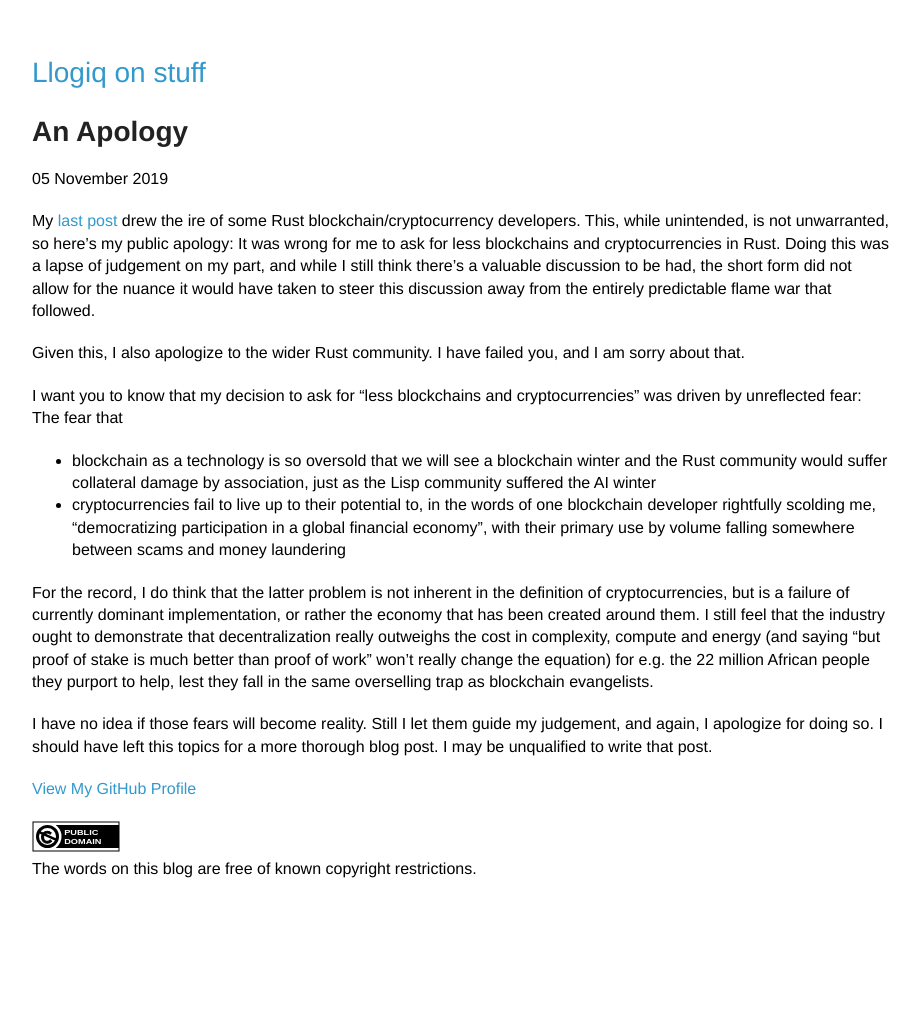
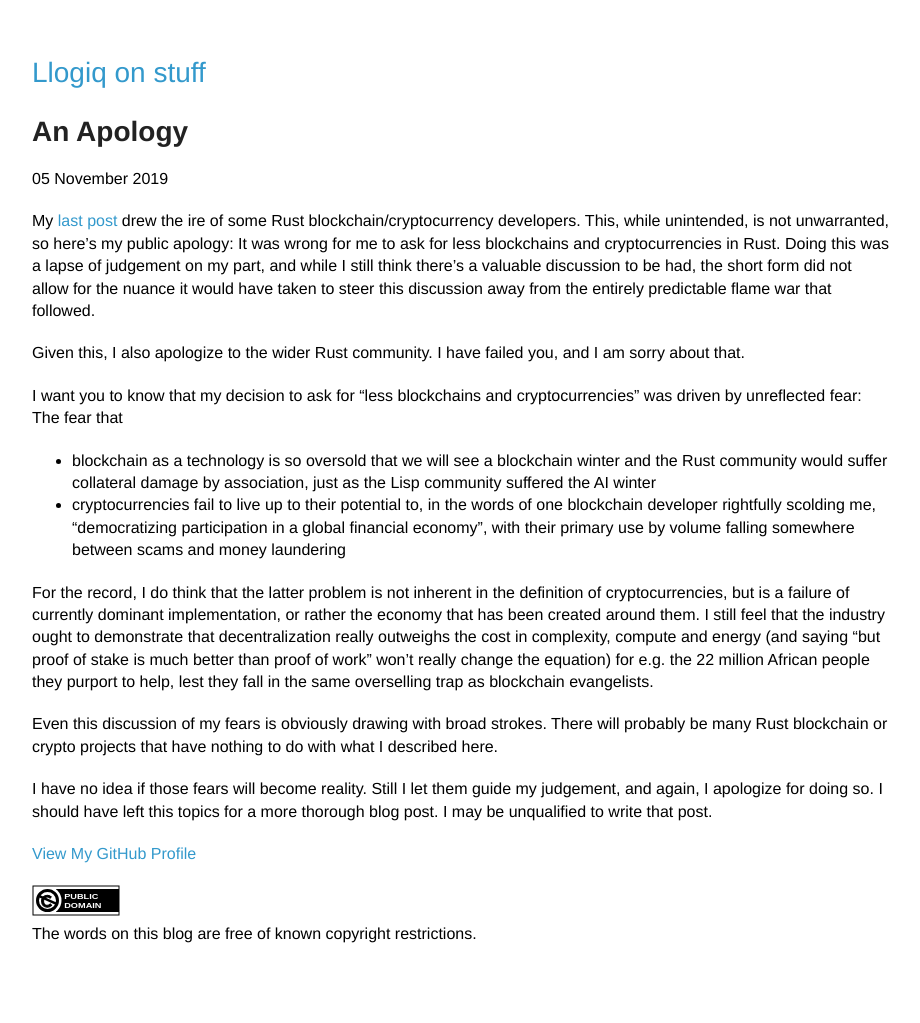
Before and after one commit to llogiq/llogiq.github.io, a Jekyll site: the page built from _posts/2019-11-05-fear.md, in a window 1280 px wide. Shown: the whole page, without its empty margins (178-1098 px from the left). Built offline with Jekyll 4.4.1, drawn with Linux system fonts in a browser that asks for light colours; before the commit the page ends 958 px from its top, so only the background shows below that.

Commit message:
Addendum

```diff
--- a/_posts/2019-11-05-fear.md
+++ b/_posts/2019-11-05-fear.md
@@ -33,6 +33,10 @@ stake is much better than proof of work" won't really change the equation) for
 e.g. the 22 million African people they purport to help, lest they fall in the
 same overselling trap as blockchain evangelists.
 
+Even this discussion of my fears is obviously drawing with broad strokes. There
+will probably be many Rust blockchain or crypto projects that have nothing to
+do with what I described here.
+
 I have no idea if those fears will become reality. Still I let them guide my
 judgement, and again, I apologize for doing so. I should have left this topics
 for a more thorough blog post. I may be unqualified to write that post.
```
